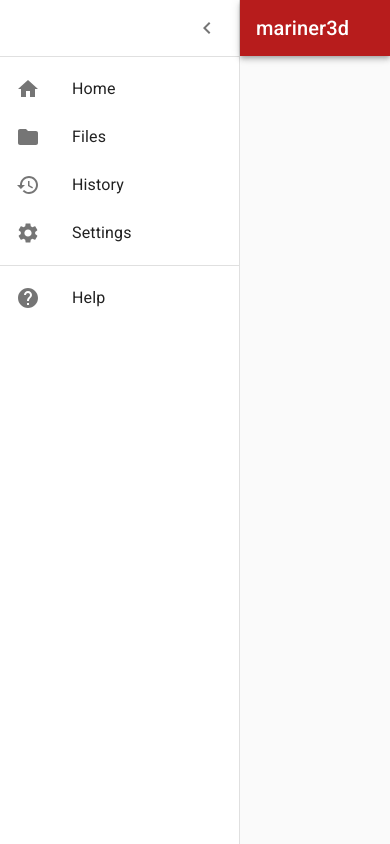
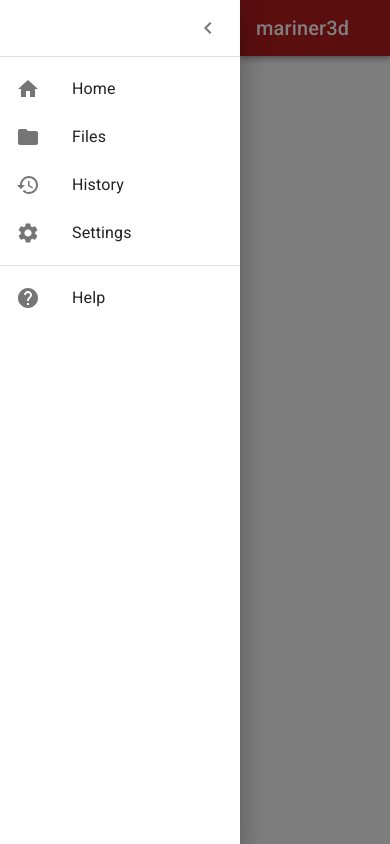
Before and after one commit to luizribeiro/mariner, a React app in the folder frontend/: page / in a window 390 px wide. Both pictures are taken after a click on the button "open drawer". Built offline with nearby package versions, Linux system fonts and the light colour scheme; no server answers.

Commit message:
[frontend] Tweaks so UI renders more nicely on mobile

```diff
--- a/frontend/src/components/Main.tsx
+++ b/frontend/src/components/Main.tsx
@@ -11,6 +11,7 @@ import ListItemText from "@material-ui/core/ListItemText";
 import { makeStyles, ThemeProvider } from "@material-ui/core/styles";
 import Toolbar from "@material-ui/core/Toolbar";
 import Typography from "@material-ui/core/Typography";
+import withWidth, { WithWidth } from "@material-ui/core/withWidth";
 import ChevronLeftIcon from "@material-ui/icons/ChevronLeft";
 import FolderIcon from "@material-ui/icons/Folder";
 import HelpIcon from "@material-ui/icons/Help";
@@ -90,12 +91,12 @@ const useStyles = makeStyles((theme) => ({
     overflow: "auto",
   },
   container: {
-    paddingTop: theme.spacing(4),
-    paddingBottom: theme.spacing(4),
+    paddingTop: theme.spacing(2),
+    paddingBottom: theme.spacing(2),
   },
 }));
 
-export default function Main(): React.ReactElement {
+function Main({ width }: WithWidth): React.ReactElement {
   const classes = useStyles();
   const [open, setOpen] = React.useState(false);
   const handleDrawerOpen = () => {
@@ -104,6 +105,8 @@ export default function Main(): React.ReactElement {
   const handleDrawerClose = () => {
     setOpen(false);
   };
+  const isSmallScreen = /xs|sm/.test(width);
+  const drawerVariant = isSmallScreen ? "temporary" : "permanent";
 
   return (
     <div className={classes.root}>
@@ -138,7 +141,7 @@ export default function Main(): React.ReactElement {
           </Toolbar>
         </AppBar>
         <Drawer
-          variant="permanent"
+          variant={drawerVariant}
           classes={{
             paper: clsx(classes.drawerPaper, !open && classes.drawerPaperClose),
           }}
@@ -196,3 +199,5 @@ export default function Main(): React.ReactElement {
     </div>
   );
 }
+
+export default withWidth()(Main);
```
